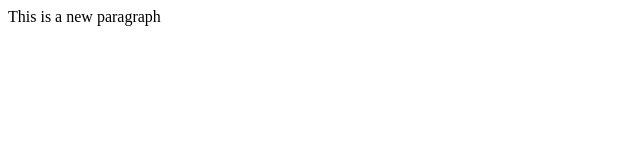
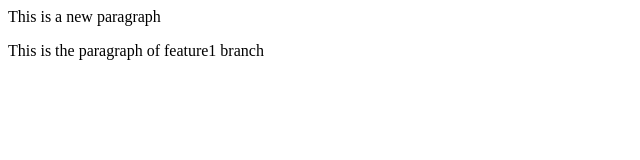
Before and after one commit to AmarnathSupriya/LocalRepo, a plain HTML site: page index.html in a window 1280 px wide. Shown: the whole page, without its empty margins (0-640 px from the left). Drawn offline with Linux system fonts and the light colour scheme.

Commit message:
Added new feature

```diff
--- a/index.html
+++ b/index.html
@@ -1 +1,3 @@
 <p>This is a new paragraph</p>
+
+<p>This is the paragraph of feature1 branch</p>
```
